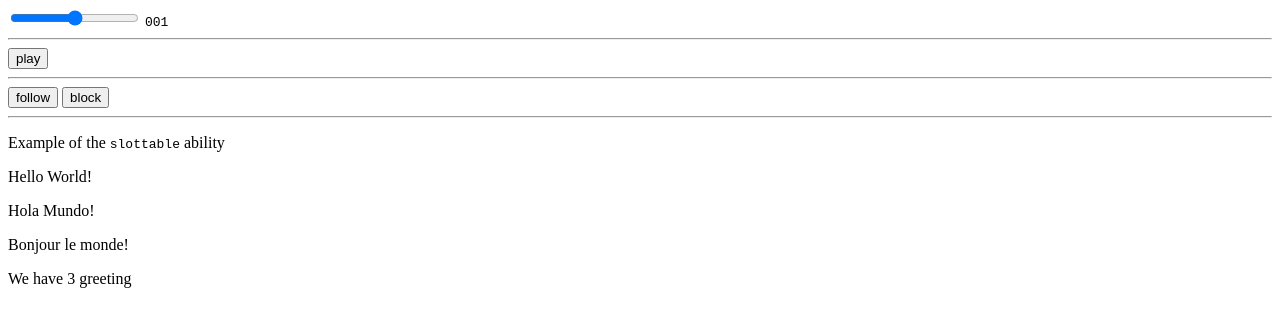
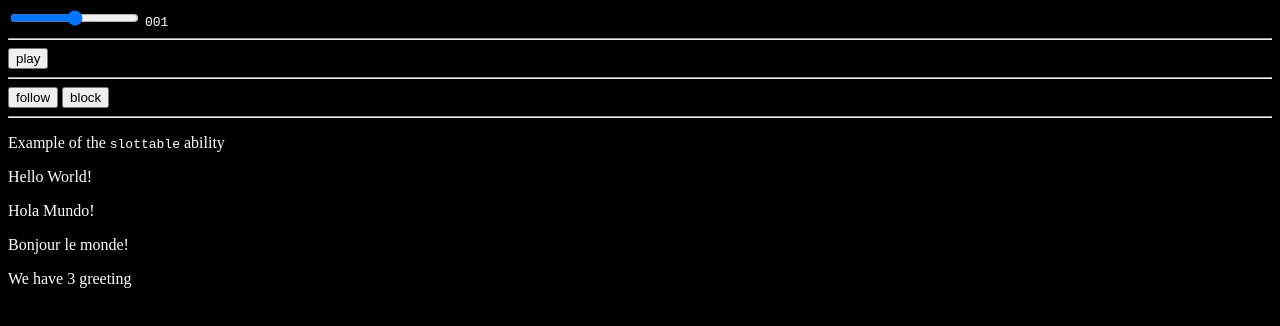
Before and after one commit to adoublef/web-components, a website built with Vite: page index.html in a window 1280 px wide. Built offline with nearby package versions, Linux system fonts and the dark colour scheme; files whose address does not match are found by name.

Commit message:
add dark mode

```diff
--- a/index.html
+++ b/index.html
@@ -6,6 +6,14 @@
     <link rel="icon" type="image/svg+xml" href="/vite.svg" />
     <meta name="viewport" content="width=device-width, initial-scale=1.0" />
     <title>Vite + TS</title>
+    <style>
+        @media (prefers-color-scheme: dark) {
+            body {
+                background: #000;
+                color: #fff;
+            }
+        }
+    </style>
 </head>
 
 <body>
```
